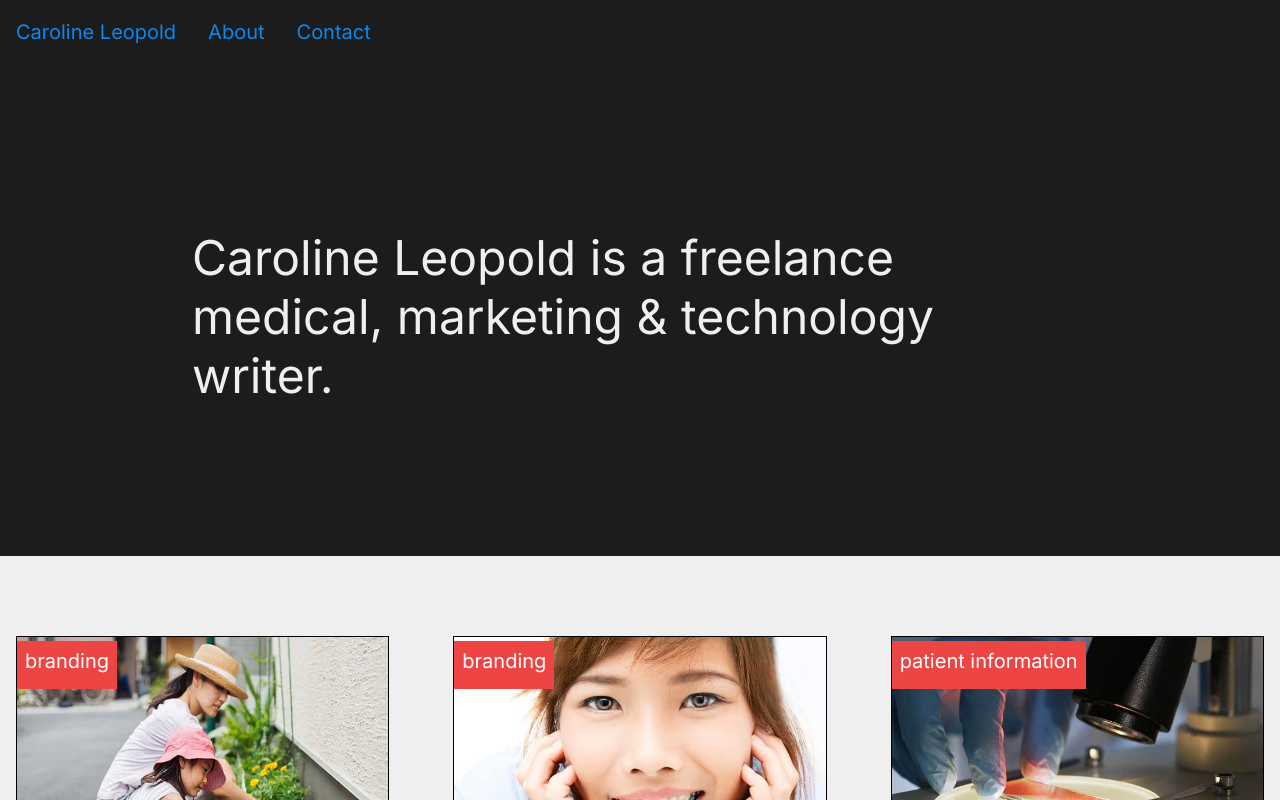
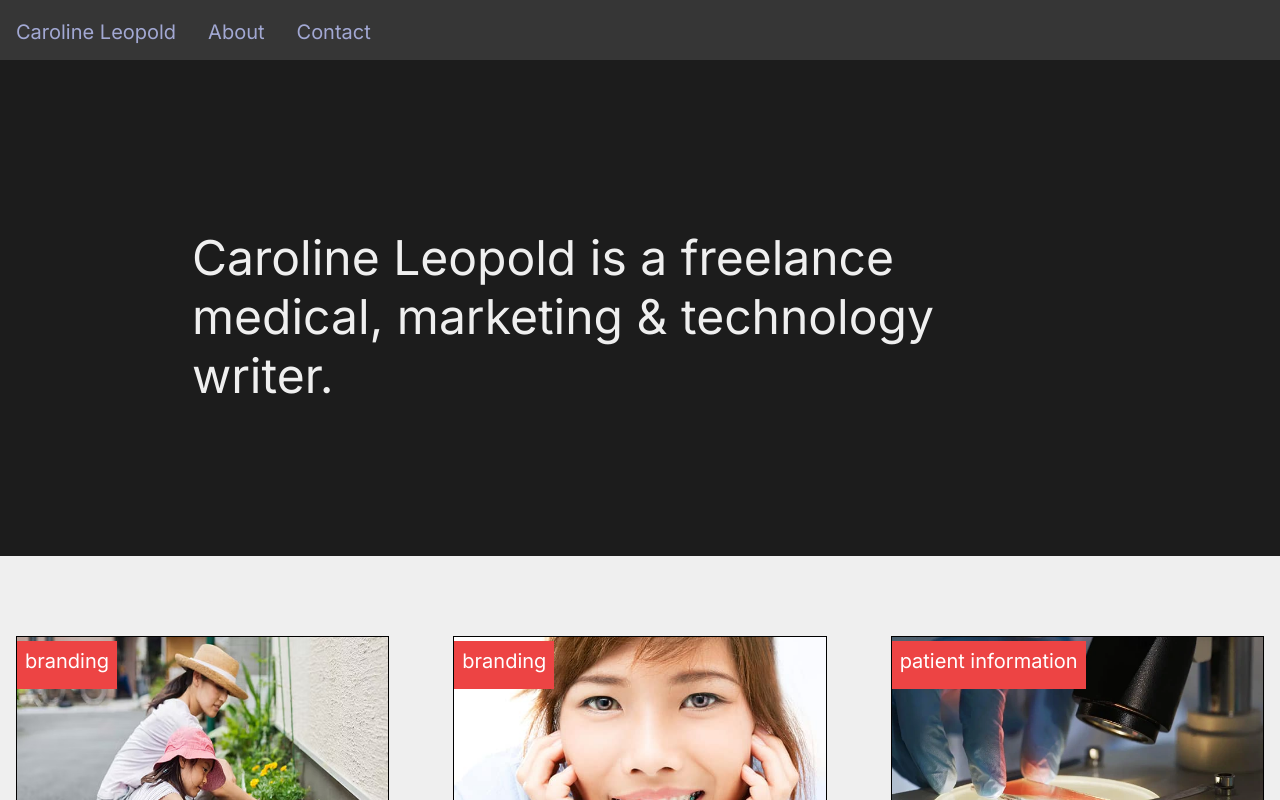
Before and after one commit to cml815/about-a, a React (Create React App) app: page / in a window 1280 px wide. Shown: the top 800 px of the page. Built offline with nearby package versions, Linux system fonts and the light colour scheme.

Commit message:
color and behavior of links

```diff
--- a/src/global.css
+++ b/src/global.css
@@ -18,7 +18,7 @@ body {
   -moz-osx-font-smoothing: grayscale;
   font-size: 16px;
   /* background-color: #efefef; */
-  background-color: #1c1c1c;
+  background-color: #363636;
 }
 
 code {
@@ -65,11 +65,17 @@ p {
 a {
   text-decoration: none;
   font-size: 1.25rem;
-  color: rgb(12, 136, 237);
+  color: #a2a8d3;
+  position: relative;
 }
 
 a:visited {
-  color:rgb(102, 12, 237)
+  color:  #b7a2d3;
+}
+
+a:hover {
+  color: #dcc2ff;
+
 }
 
 blockquote {
```
